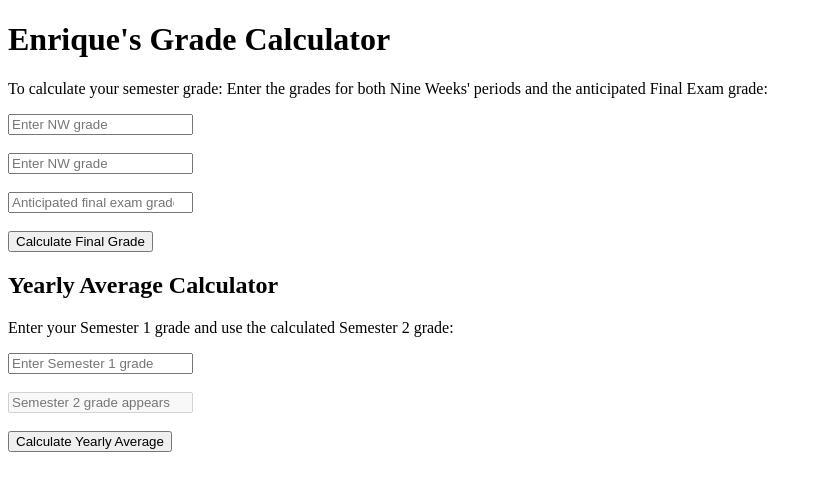
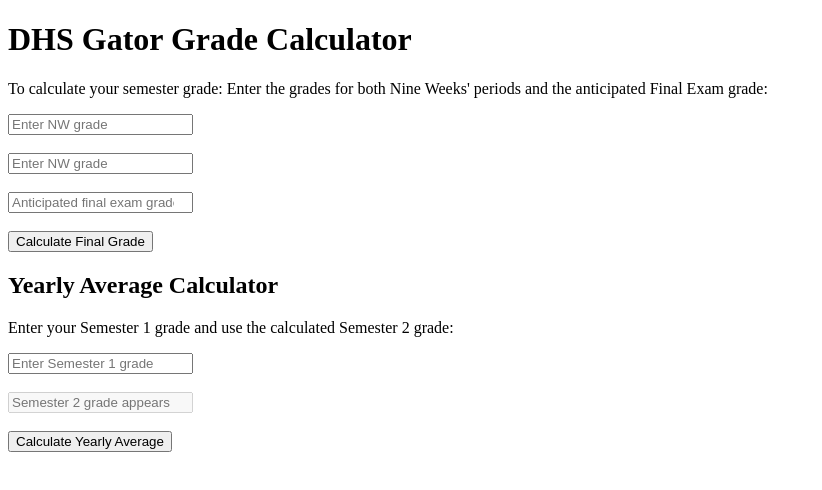
Before and after one commit to Melineh1/grade_calculator, a plain HTML site: page index.html in a window 1280 px wide. Shown: the whole page, without its empty margins (0-822 px from the left). Drawn offline with Linux system fonts and the light colour scheme.

Commit message:
Update index.html

```diff
--- a/index.html
+++ b/index.html
@@ -2,7 +2,7 @@
 <html lang="en">
 <head>
     <meta charset="UTF-8">
-    <title>Enrique's Grade Calculator</title>
+    <title>DHS Gator Grade Calculator</title>
     <script>
     function calculateFinalGrade() {
         var nw3 = parseFloat(document.getElementById('NineWeeksA').value);
@@ -39,7 +39,7 @@
     </script>
 </head>
 <body>
-    <h1>Enrique's Grade Calculator</h1>
+    <h1>DHS Gator Grade Calculator</h1>
     <p>To calculate your semester grade: Enter the grades for both Nine Weeks' periods and the anticipated Final Exam grade:</p>
     <input type="number" id="NineWeeksA" placeholder="Enter NW grade" required><br><br>
     <input type="number" id="NineWeeksB" placeholder="Enter NW grade" required><br><br>
```
